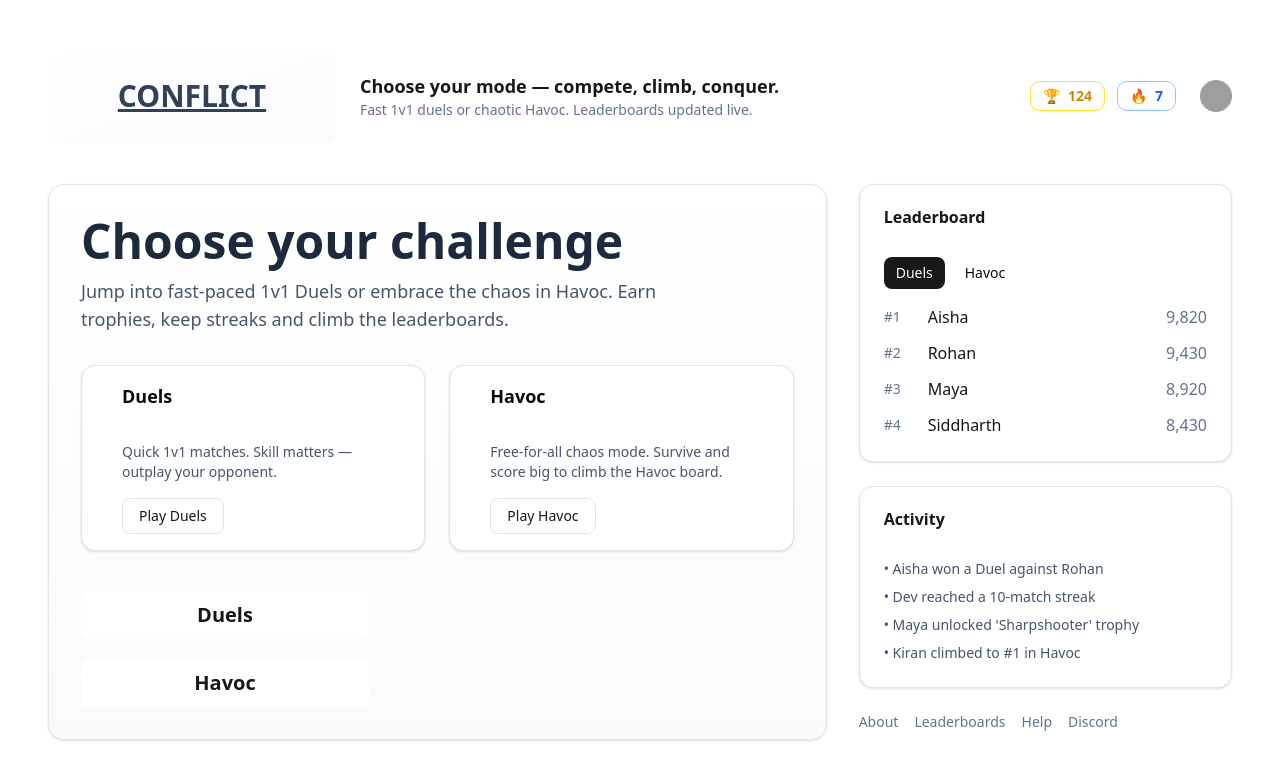
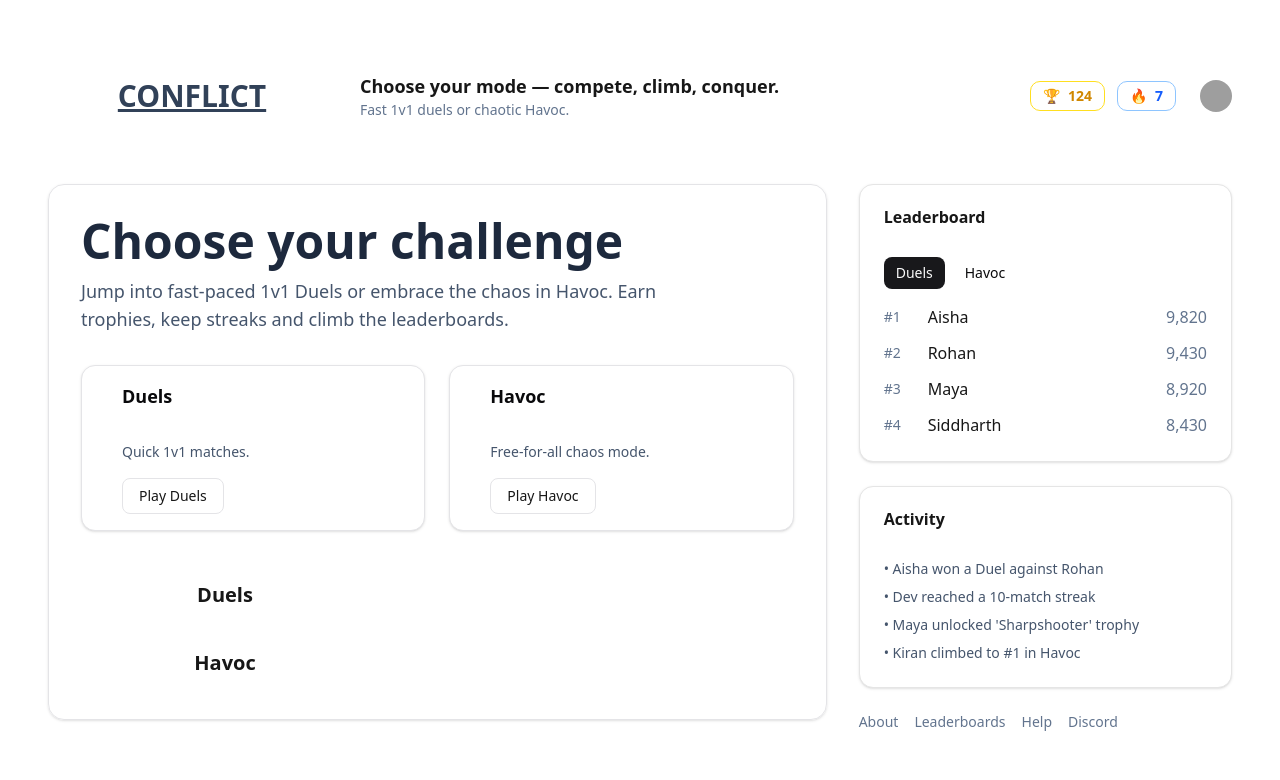
Before and after one commit to Cyber-Vansh/Conflict, a Next.js app in the folder Frontend/: page / in a window 1280 px wide. Shown: the top 780 px of the page. Built offline with nearby package versions, Linux system fonts and the light colour scheme; grey boxes are pictures that could not be loaded.

Commit message:
routed duels and havoc

```diff
--- /dev/null
+++ b/Frontend/src/app/(matchmaking)/duelsmatchup/page.jsx
@@ -0,0 +1,11 @@
+import React from 'react'
+
+const DuelsMatchup = () => {
+  return (
+    <div>
+
+    </div>
+  )
+}
+
+export default DuelsMatchup
--- /dev/null
+++ b/Frontend/src/app/(matchmaking)/havocmatchup/page.jsx
@@ -0,0 +1,11 @@
+import React from 'react'
+
+const HavocMatchup = () => {
+  return (
+    <div>
+
+    </div>
+  )
+}
+
+export default HavocMatchup
--- a/Frontend/src/app/page.jsx
+++ b/Frontend/src/app/page.jsx
@@ -5,6 +5,7 @@ import React, { useState } from "react";
 import { Button } from "@/components/ui/button";
 import { Card, CardContent, CardHeader, CardTitle } from "@/components/ui/card";
 import { Avatar, AvatarFallback, AvatarImage } from "@/components/ui/avatar";
+import Link from "next/link";
 
 export default function Home() {
   const [leaderboardMode, setLeaderboardMode] = useState("duels");
@@ -39,13 +40,13 @@ export default function Home() {
     <div className="min-h-screen bg-white text-neutral-900 p-6 md:p-12">
       <header className="flex items-center justify-between">
         <div className="flex items-center gap-6">
-          <div className="w-72 h-24 rounded-lg border-slate-300 flex items-center justify-center bg-gradient-to-br from-white to-slate-50">
+          <div className="w-72 h-24 rounded-lg border-slate-300 flex items-center justify-center">
             <span className="text-3xl font-extrabold text-slate-700 underline">CONFLICT</span>
           </div>
 
           <div className="hidden md:block">
             <h2 className="text-lg font-semibold">Choose your mode — compete, climb, conquer.</h2>
-            <p className="text-sm text-slate-500">Fast 1v1 duels or chaotic Havoc. Leaderboards updated live.</p>
+            <p className="text-sm text-slate-500">Fast 1v1 duels or chaotic Havoc.</p>
           </div>
         </div>
 
@@ -63,17 +64,17 @@ export default function Home() {
 
           <Button variant="ghost" className="p-0 rounded-full h-auto w-auto">
             <Avatar>
-            <AvatarImage src="/avatar-placeholder.png" alt="User Avatar" />
-            <AvatarFallback>U</AvatarFallback>
-          </Avatar>
+              <AvatarImage src="/avatar-placeholder.png" alt="User Avatar" />
+              <AvatarFallback>U</AvatarFallback>
+            </Avatar>
           </Button>
         </div>
       </header>
 
       <main className="mt-10 grid grid-cols-1 md:grid-cols-3 gap-8">
         <section className="md:col-span-2">
-          <div className="rounded-2xl border p-8 bg-gradient-to-b from-white to-slate-50 shadow-sm">
-            <h1 className="text-4xl md:text-5xl font-extrabold text-slate-800">Choose your challenge</h1>
+          <div className="rounded-2xl border p-8  shadow-sm">
+            <h1 className="text-4xl md:text-5xl font-extrabold  text-slate-800">Choose your challenge</h1>
             <p className="mt-3 text-slate-600 text-lg max-w-xl">Jump into fast-paced 1v1 Duels or embrace the chaos in Havoc. Earn trophies, keep streaks and climb the leaderboards.</p>
 
             <div className="mt-8 grid grid-cols-1 sm:grid-cols-2 gap-6">
@@ -82,9 +83,13 @@ export default function Home() {
                   <CardTitle className="text-lg">Duels</CardTitle>
                 </CardHeader>
                 <CardContent>
-                  <p className="text-sm text-slate-600">Quick 1v1 matches. Skill matters — outplay your opponent.</p>
+                  <p className="text-sm text-slate-600">Quick 1v1 matches.</p>
                   <div className="mt-4">
-                    <Button className="px-4 py-2 bg-white text-neutral-900 border hover:bg-neutral-900 hover:text-white shadow-none">Play Duels</Button>
+                    <Link href="/duelsmatchup">
+                      <Button className="px-4 py-2 bg-white text-neutral-900 border hover:bg-neutral-900 hover:text-white shadow-none">
+                        Play Duels
+                      </Button>
+                    </Link>
                   </div>
                 </CardContent>
               </Card>
@@ -94,9 +99,11 @@ export default function Home() {
                   <CardTitle className="text-lg">Havoc</CardTitle>
                 </CardHeader>
                 <CardContent>
-                  <p className="text-sm text-slate-600">Free-for-all chaos mode. Survive and score big to climb the Havoc board.</p>
+                  <p className="text-sm text-slate-600">Free-for-all chaos mode.</p>
                   <div className="mt-4">
-                    <Button className="px-4 py-2 bg-white text-neutral-900 border hover:bg-neutral-900 hover:text-white shadow-none">Play Havoc</Button>
+                    <Link href="/havocmatchup">
+                      <Button className="px-4 py-2 bg-white text-neutral-900 border hover:bg-neutral-900 hover:text-white shadow-none">Play Havoc</Button>
+                    </Link>
                   </div>
                 </CardContent>
               </Card>
@@ -117,7 +124,9 @@ export default function Home() {
             <CardContent>
               <div className="flex gap-2 mb-4">
                 <Button size="sm" variant={mode === "duels" ? "default" : "ghost"} onClick={() => setLeaderboardMode("duels")}>Duels</Button>
-                <Button size="sm" variant={mode === "havoc" ? "default" : "ghost"} onClick={() => setLeaderboardMode("havoc")}>Havoc</Button>
+                <Link href="/havocmatchup">
+                  <Button size="sm" variant={mode === "havoc" ? "default" : "ghost"} onClick={() => setLeaderboardMode("havoc")}>Havoc</Button>
+                </Link>
               </div>
 
               <ol className="space-y-3">
```
